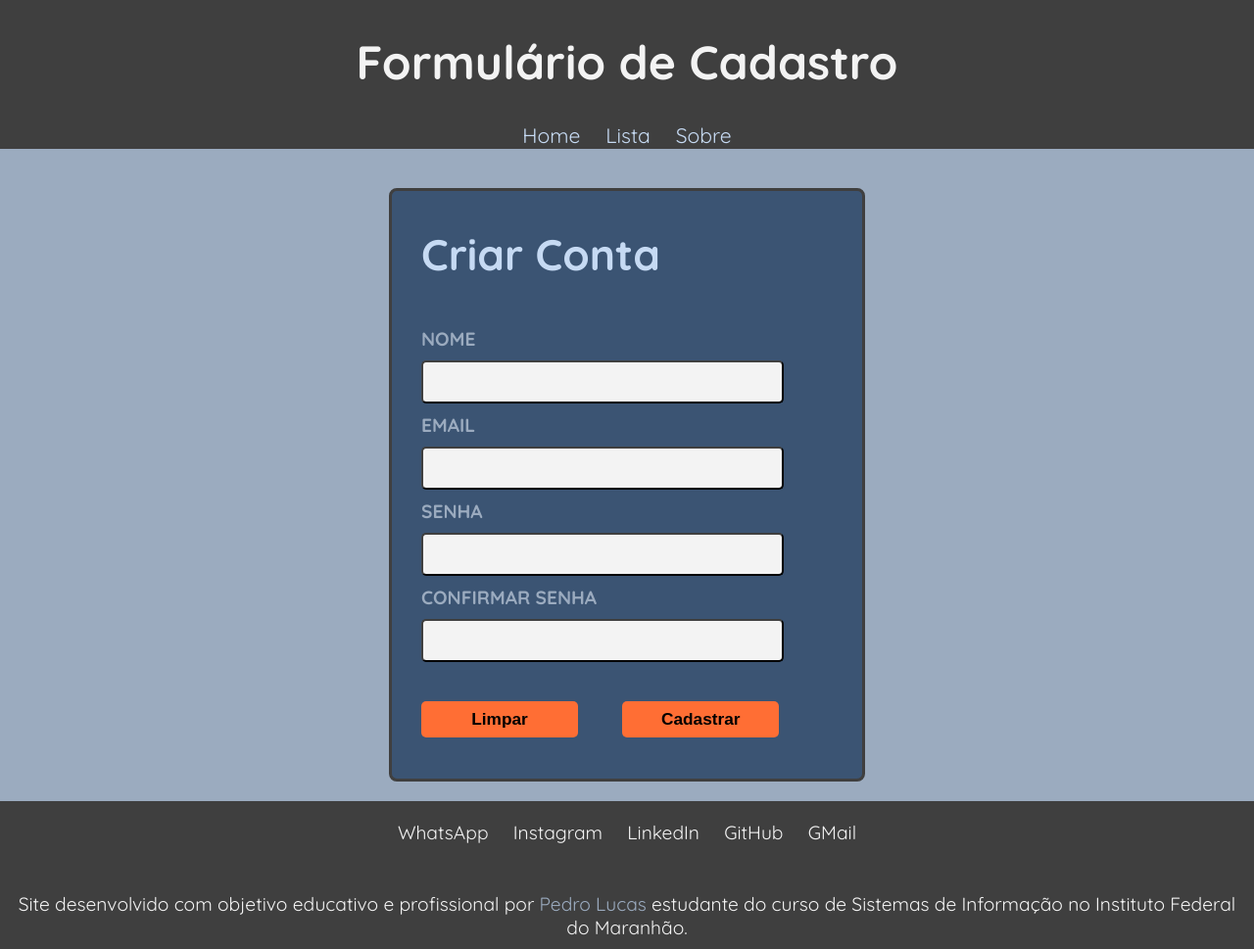
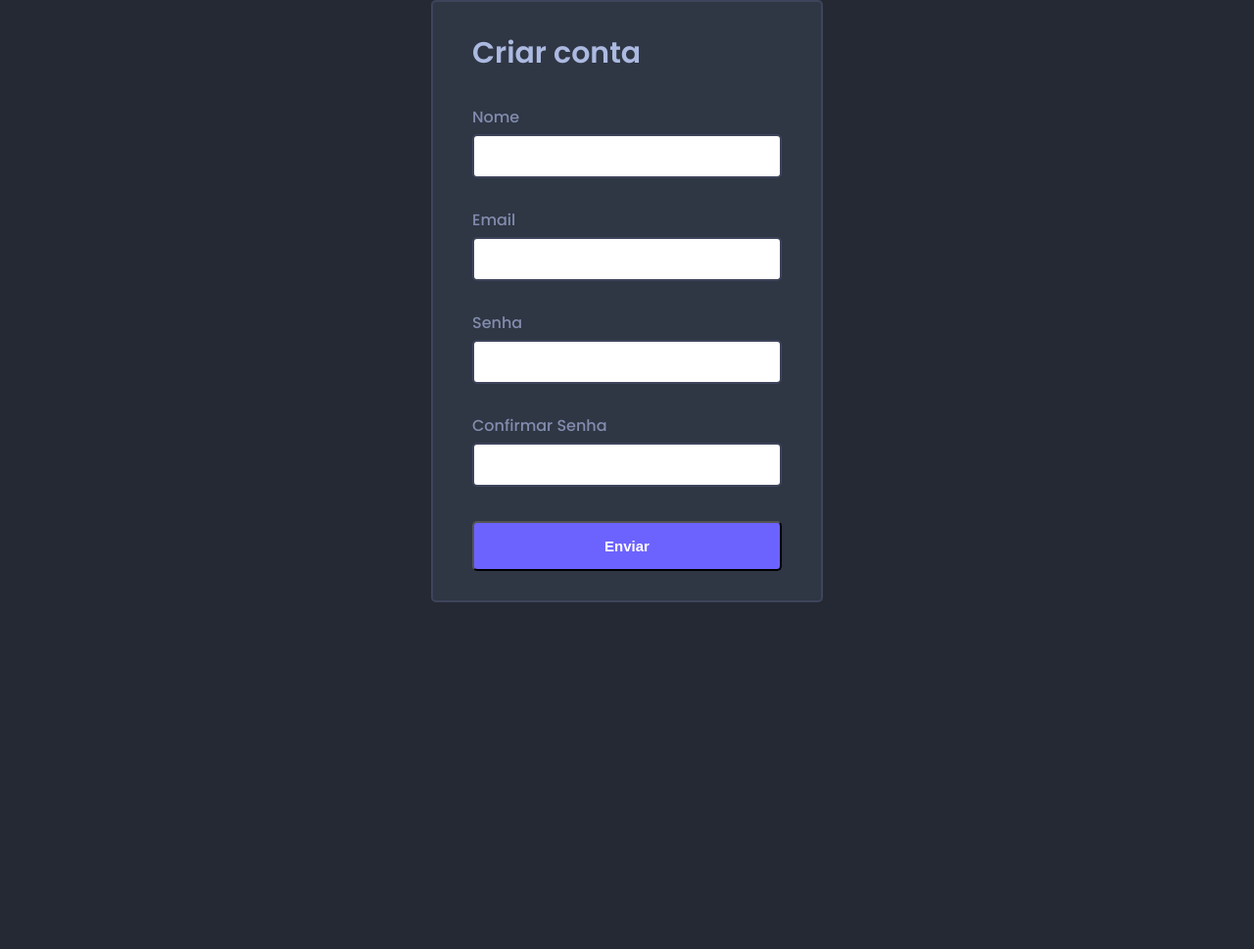
Before and after one commit to pedrocslucas/Cadastro-em-JS, a plain HTML site: page index.html in a window 1280 px wide. Shown: the whole page at 98% size. After the commit the page ends 800 px from the top, so only its background shows below. Drawn offline with Linux system fonts and the light colour scheme.

Commit message:
reformulando projeto

```diff
--- a/index.html
+++ b/index.html
@@ -8,57 +8,52 @@
     <title>Cadastro JS</title>
 </head>
 <body>
-    <header>
-        <h1>Formulário de Cadastro</h1>
-        <nav>
-            <a href="#">Home</a>
-            <a href="#">Lista</a>
-            <a href="#">Sobre</a>
-        </nav>
-    </header>
-    <main>
-        <h2>Criar Conta</h2>
-        <form class="formulario">
-            <label for="nome">NOME</label>
-            <input type="text" name="nome" id="nome">
 
-            <label for="email">EMAIL</label>
-            <input type="email" name="email" id="email">
+    <section>
+        <div class="titulo">
+            <h2>Criar conta</h2>
+        </div>
+        <form class="form" id="form">
+            <div class="form-control">
+                <label for="name">Nome</label>
+                <input type="text" id="name">
+                <i><img class="img-success" src="img/success-icon.svg" alt="succcess"></i>
+                <i><img class="img-error" src="img/error-icon.svg" alt="error"></i>
 
-            <label for="senha">SENHA</label>
-            <input type="password" name="senha" id="senha">
+                <small>Error message</small>
+            </div>
 
-            <label for="confSenha">CONFIRMAR SENHA</label>
-            <input type="password" name="confSenha" id="confSenha">
+            <div class="form-control">
+                <label for="mail">Email</label>
+                <input type="email" id="mail">
+                <i><img class="img-success" src="img/success-icon.svg" alt="succcess"></i>
+                <i><img class="img-error" src="img/error-icon.svg" alt="error"></i>
 
-            <button type="submit" class="botao" onclick="limpar()">Limpar</button>
-            <button type="submit" class="botao" onclick="validar()">Cadastrar</button>
+                <small>Error message</small>
+            </div>
+
+            <div class="form-control">
+                <label for="psw">Senha</label>
+                <input type="password" id="psw">
+                <i><img class="img-success" src="img/success-icon.svg" alt="succcess"></i>
+                <i><img class="img-error" src="img/error-icon.svg" alt="error"></i>
+
+                <small>Error message</small>
+            </div>
+
+            <div class="form-control">
+                <label for="pswTwo">Confirmar Senha</label>
+                <input type="password" id="autPsw">
+                <i><img class="img-success" src="img/success-icon.svg" alt="succcess"></i>
+                <i><img class="img-error" src="img/error-icon.svg" alt="error"></i>
+
+                <small>Error message</small>
+            </div>
+
+            <button type="submit">Enviar</button>
         </form>
-        <div id="resp">
-        </div>
-    </main>
-    <footer>
-        <ul class="social-list">
-            <li class="rede">
-                <a href="#">WhatsApp</a>
-            </li>
-            <li class="rede">
-                <a href="https://www.instagram.com/pedrocslucas/" target="_blank">Instagram</a>
-            </li>
-            <li class="rede">
-                <a href="https://www.linkedin.com/in/pedrocslucas/" target="_blank">LinkedIn</a>
-            </li>
-            <li class="rede">
-                <a href="https://github.com/pedrowlucas" target="_blank">GitHub</a>
-            </li>
-            <li class="rede">
-                <a href="mailto:lucassilvach33r@gmail.com">GMail</a>
-            </li>
-        </ul>
-        <p class="notacao">
-            Site desenvolvido com objetivo educativo e profissional por <span>Pedro Lucas</span> estudante do curso de Sistemas de Informação no Instituto Federal do Maranhão.
-        </p>
-    </footer>
+    </section>
+
     <script src="script.js"></script>
 </body>
 </html>
--- a/script.js
+++ b/script.js
@@ -1,38 +1,65 @@
 //Variáveis Globais
-var nome = document.getElementById('nome')
-var email = document.getElementById('email')
-var senha = document.getElementById('senha')
-var confSenha = document.getElementById('confSenha')
+const form = document.getElementById('form')
+const nome = document.getElementById('name')
+const email = document.getElementById('mail')
+const senha = document.getElementById('psw')
+const confSenha = document.getElementById('autPsw')
+
+//Funções Principais
+form.addEventListener('submit', (e) => {
+    e.preventDefault()//Previnir o comportamento padrão dos browsers para formulário
+
+    checkInputs()
+})
+
+function checkInputs(){
+    const nameValue = nome.value.trim()//Função 'trim' é utilizada para remover os espaços no início e fim de uma string
+    const mailValue = email.value.trim()
+    const pswValue = senha.value.trim()
+    const autPswValue = confSenha.value.trim()
+
+    if(nameValue === '') {
+        //Adicionar classe de Erro
+        errorValidation(nome, 'Preencha esse campo')
+    } else {
+        //Adicionar classe de Sucesso
+        successValidation(nome)
+    }
+
+    if(mailValue === '') {
+        errorValidation(email, 'Preencha esse campo')
+    } else {
+        successValidation(email)
+    }
+
+    if(pswValue === ''){
+        errorValidation(senha, 'Preencha sua senha')
+    } else if(pswValue.length < 8){
+        errorValidation(senha, 'A senha deverá conter mais de 8 caracteres')
+    } else {
+        successValidation(senha)
+    }
+
+    if(autPswValue === '') {
+        errorValidation(confSenha, 'Preencha sua senha')
+    } else if(pswValue !== autPswValue){
+        errorValidation(confSenha, 'As senhas devem ser iguais')
+    } else {
+        successValidation(confSenha)
+    }
+}
 
 //Funções Auxiliares
+function errorValidation(input, message){
+    const formControl = input.parentElement;//Retornando o elemento pai do input
+    const small = formControl.querySelector('small')
 
-//Funções Principais
-function limpar(){
-    nome.value = "";
-    email.value = "";
-    senha.value = "";
-    confSenha.value = "";
-    alert('Dados Limpados!')
+    small.innerText = message
+    formControl.className = 'form-control error'
 }
 
-function validar(){
-    var name = nome.value
-    var mail = email.value
-    var psw = senha.value
-    var autPsw = confSenha.value
+function successValidation(input){
+    const formControl = input.parentElement;
 
-    if(name.lenght == 0 && mail.lenght == 0 && psw == 0 && autPsw == 0){
-        alert('Todos os dados devem ser preenchidos!')
-    }else if(name.lenght == 0){
-        alert('Preencha o seu nome!')
-    }else if(mail.lenght == 0){
-        alert('Preencha o seu email!')
-    }else if(psw.lenght == 0){
-        alert('Preencha o campo de senha!')
-    }else if(autPsw.lenght == 0){
-        alert('Por favor! Confirme sua senha')
-    }else{
-        confirm('Tudo certo!')
-
-    }
+    formControl.className = 'form-control success'
 }
--- a/style.css
+++ b/style.css
@@ -1,154 +1,125 @@
 @charset "UTF-8";
 
-@import url('https://fonts.googleapis.com/css2?family=Quicksand:wght@300;400;700&display=swap');
+@import url('https://fonts.googleapis.com/css2?family=Poppins:wght@500;600&display=swap');
 
-:root {
-    --cortexto: #f3f3f3;
-    --corfundo: #3f3f3f;
-    --corpadrao: #7DB3F4;
-    --corfraca: #C6DAF3;
-    --cormedia: #9BABBF;
-    --corforte: #3B5473;
-    --corcontraste: #5D6773;
-    --corbotao: #ff6e34;
+* {
+    margin: 0;
+    padding: 0;
+    box-sizing: border-box;
 }
 
 body {
-    font-family: 'Quicksand', sans-serif;
-    font-size: 1.2em;
-    background-color: var(--cormedia);
-    margin: 0;
-    height: 100vh;
+    background: #242933;
+    font-family: 'Poppins', sans-serif;
+    align-items: center;
+    justify-content: center;
+    min-height: 100vh;
+
+    border: 0;
 }
 
-/*Cabeçalho*/
-header {
-    background-color: var(--corfundo);
-    color: var(--cortexto);
-    padding: 1px;
-    text-align: center;
-    margin-bottom: 40px;
+
+/*Conteúdo*/
+section {
+    background-color: #2F3644;
+    border-radius: 5px;
+    border: 2px solid #3E445B;
+    width: 400px;
+    max-width: 100%;
+    margin: auto;
 }
 
-header > h1 {
-    font-size: 2.5em;
+.titulo {
+    padding: 30px 40px;
 }
 
-nav {
-    font-size: 1.1em;
+.titulo h2 {
+    font-weight: 600;
+    color: #ACBAE1;
+    font-size: 30px;
 }
 
-nav > a {
-    text-decoration: none;
-    padding: 10px;
-    color: var(--corfraca);
+.form {
+    padding: 0 40px 30px;
 }
 
-nav > a:hover {
-    color: var(--corpadrao);
+.form-control {
+    margin-bottom: 10px;
+    padding-bottom: 20px;
+    position: relative;
 }
 
-/*Conteúdo*/
-main {
-    max-width: 450px;
-    height: 600px;
-    border: 3px solid var(--corfundo);
-    border-radius: 8px;
-    box-shadow: 8px var(--corcontraste);
-    background-color: var(--corforte);
-    margin: auto;
-    padding-left: 30px;
+.form-control label {
+    display: inline-block;
+    margin-bottom: 5px;
+    color: #828CAD;
 }
 
-main > h2 {
-    font-size: 2.3em;
-    color: var(--corfraca);
+.form-control input {
+    border: 2px solid #3E445B;
+    border-radius: 5px;
+    outline: 0;
+
+    display: block;
+
+    font-size: 1em;
+    font-family: 'Poppins', sans-serif;
+
+    width: 100%;
+    padding: 8px;
 }
 
-.formulario > label {
-    display: inline-block;
-    font-size: 1em;
-    font-weight: bold;
-    color: var(--cormedia);
-    margin: 10px 0px;
+.form-control.success input {
+    border: 3px solid #4ECA64;
 }
 
-.formulario > input {
-    display: block;
-    width: 350px;
-    background-color: var(--cortexto);
-    border-style: outset;
-    border-color: var(--corfundo);
-    border-radius: 5px;
-    padding: 8px;
-    font-size: 1.1em;
+.form-control.error input {
+    border: 3px solid #DB5A5A;
 }
 
-.formulario > input:focus {
-    border-radius: 0px;
-    border-width: 0px;
-    background-color: var(--corfraca);
+.form-control.error i.img-error {
+    visibility: visible;
 }
 
-.botao {
-    display: inline-block;
-    width: 160px;
-    margin: 40px 40px 0px 0px;
-    font-size: .9em;
-    font-weight: bold;
-    padding: 8px;
-    background-color: var(--corbotao);
-    border: none;
-    border-radius: 5px;
+.form-control.success i.img-success {
+    visibility: visible;
 }
 
-.botao:hover {
-    background-color: var(--corpadrao);
-    color: var(--cortexto);
+.form-control.error small{
+    color: #DB5A5A;
+    visibility: visible;
 }
 
-.resp {
-    color: var(--corfundo);
-    font-size: 1em;
-    padding: 10px;
+.form-control i {
+    position: absolute;
+    top: 45px;
+    right: 10px;
+    visibility: hidden;
 }
 
-/*Rodapé*/
-footer {
-    background-color: var(--corfundo);
+.form-control small {
+    visibility: hidden;
+    position: absolute;
+    margin-top: 5px;
+    font-size: 14px;
+
 }
 
-.social-list {
-    list-style: none;
-    text-align: center;
-    padding: 10px;
+.form button {
+    background-color: #6C63FF;
+    border-radius: 5px;
+    color: #fff;
+    padding: 15px;
+    font-size: 15px;
+    font-weight: 600;
+    width: 100%;
+
+    margin-top: 5px;
+
+    cursor: pointer;
 }
 
-.rede {
-    display: inline-block;
-    padding: 10px;
+.form button:hover {
+    background-color: #584ff5;
+    transition: 0.3s;
 }
-
-.rede > a{
-    text-decoration: none;
-    color: var(--cortexto);
-}
-
-.rede > a:hover {
-    text-decoration: underline;
-    color: var(--cormedia);
-}
-
-.notacao {
-    padding: 10px;
-    text-align: center;
-    color: var(--cortexto);
-}
-
-.notacao > span{
-    color: var(--cormedia);
-}
-
-.notacao > span:hover {
-    cursor: pointer;
-}
```
Also changed, not shown: img/error-icon.svg (added), img/success-icon.svg (added).
